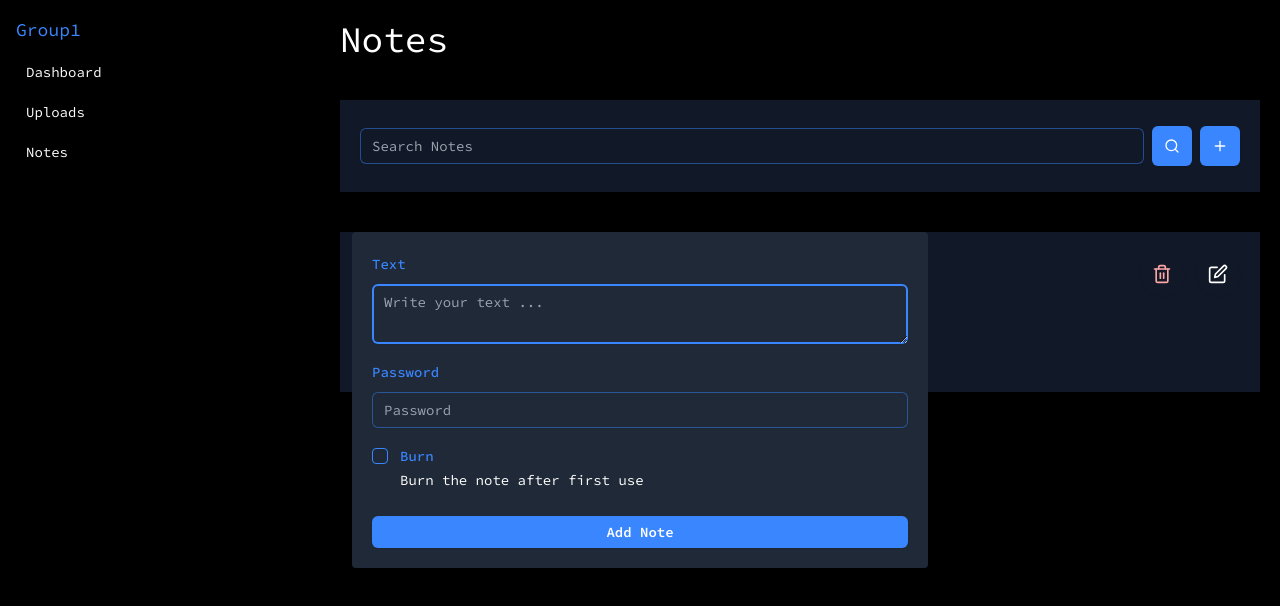
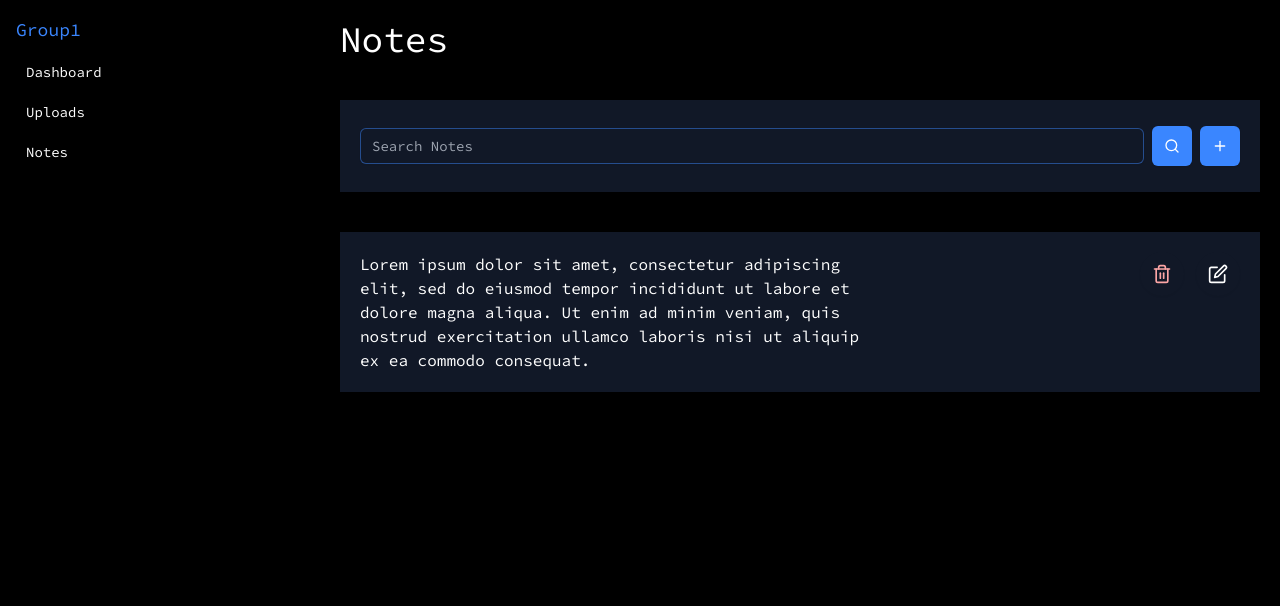
Before and after one commit to BRAVO68WEB/shx, a Next.js app in the folder packages/dashboard/: page /dashboard/notes in a window 1280 px wide. Shown: the top 606 px of the page. Built offline with nearby package versions, Linux system fonts and the light colour scheme.

Commit message:
completed addnote dialog

```diff
--- a/packages/dashboard/components/Notes.tsx
+++ b/packages/dashboard/components/Notes.tsx
@@ -1,5 +1,5 @@
 'use client';
-import React, { useEffect, useRef } from 'react';
+import React, { useEffect, useRef, useState } from 'react';
 import Button from '@/components/ui/Button';
 import Input from '@/components/ui/Input';
 import { PlusIcon, SearchIcon } from 'lucide-react';
@@ -8,9 +8,11 @@ import TextArea from './ui/TextArea';
 import { useForm } from 'react-hook-form';
 import { zodResolver } from '@hookform/resolvers/zod';
 import { AddNoteType, addNoteSchema } from '@/lib/validators/notes';
+import { cn } from '@/lib/utils';
 
 function Notes() {
 	const dialogRef = useRef<HTMLDialogElement>(null);
+	const [dialogOpen,setDialogOpen] = useState(false)
 	const {
 		register,
 		handleSubmit,
@@ -18,14 +20,13 @@ function Notes() {
 	} = useForm<AddNoteType>({
 		resolver: zodResolver(addNoteSchema),
 	});
-	const addNoteSubmit = (data: AddNoteType) => {
-		console.log('data');
-		console.log(data);
+	const addNoteSubmit = (data: AddNoteType) => {};
+	const openAddNoteDialog = () => {
+		setDialogOpen(true)
 	};
-	console.log(errors, 'errs');
-	useEffect(() => {
-		dialogRef.current?.show();
-	}, []);
+	const closeAddNoteDialog = (e: React.MouseEvent) => {
+		setDialogOpen(false)
+	};
 	return (
 		<>
 			<div className="bg-gray-900 p-5 flex items-center w-full gap-2 my-10">
@@ -33,17 +34,18 @@ function Notes() {
 				<Button size="icon">
 					<SearchIcon className="h-4 w-4" />
 				</Button>
-				<Button title="Add a note" size="icon">
+				<Button onClick={openAddNoteDialog} title="Add a note" size="icon">
 					<PlusIcon className="h-4 w-4" />
 				</Button>
 			</div>
 			<NotesList />
 			<dialog
-				aria-modal
-				className="fixed top-0 left-0 w-screen h-screen flex justify-center items-center bg-transparent"
+				className={cn("fixed top-0 left-0 w-screen h-screen flex justify-center items-center bg-transparent",!dialogOpen?"hidden":"")}
 				ref={dialogRef}
+				onClick={closeAddNoteDialog}
 			>
 				<form
+					onClick={(e) => {e.stopPropagation();}}
 					onSubmit={handleSubmit(addNoteSubmit)}
 					className="w-full max-w-xl bg-gray-800 text-primary p-5 rounded flex flex-col gap-2"
 				>
```
